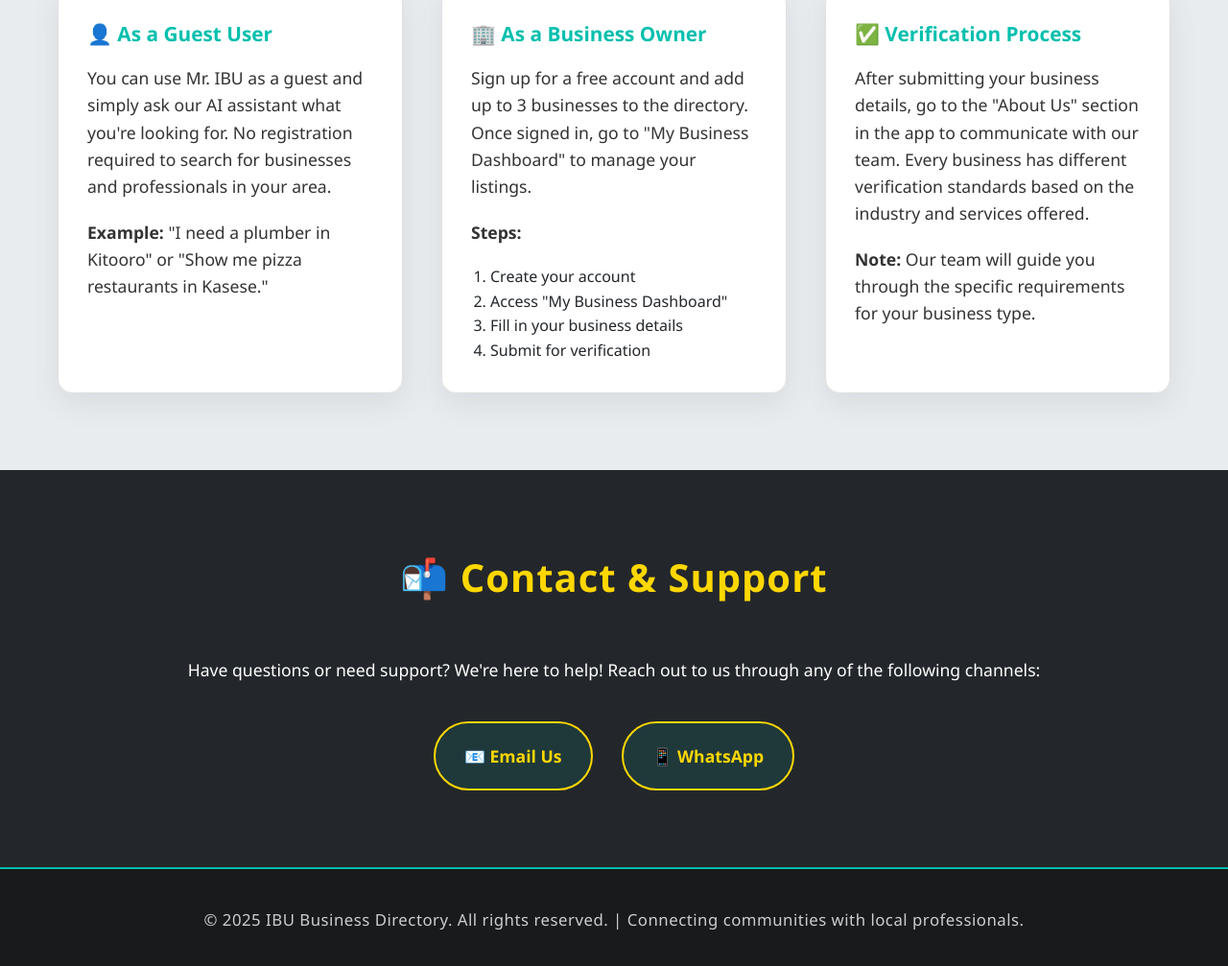
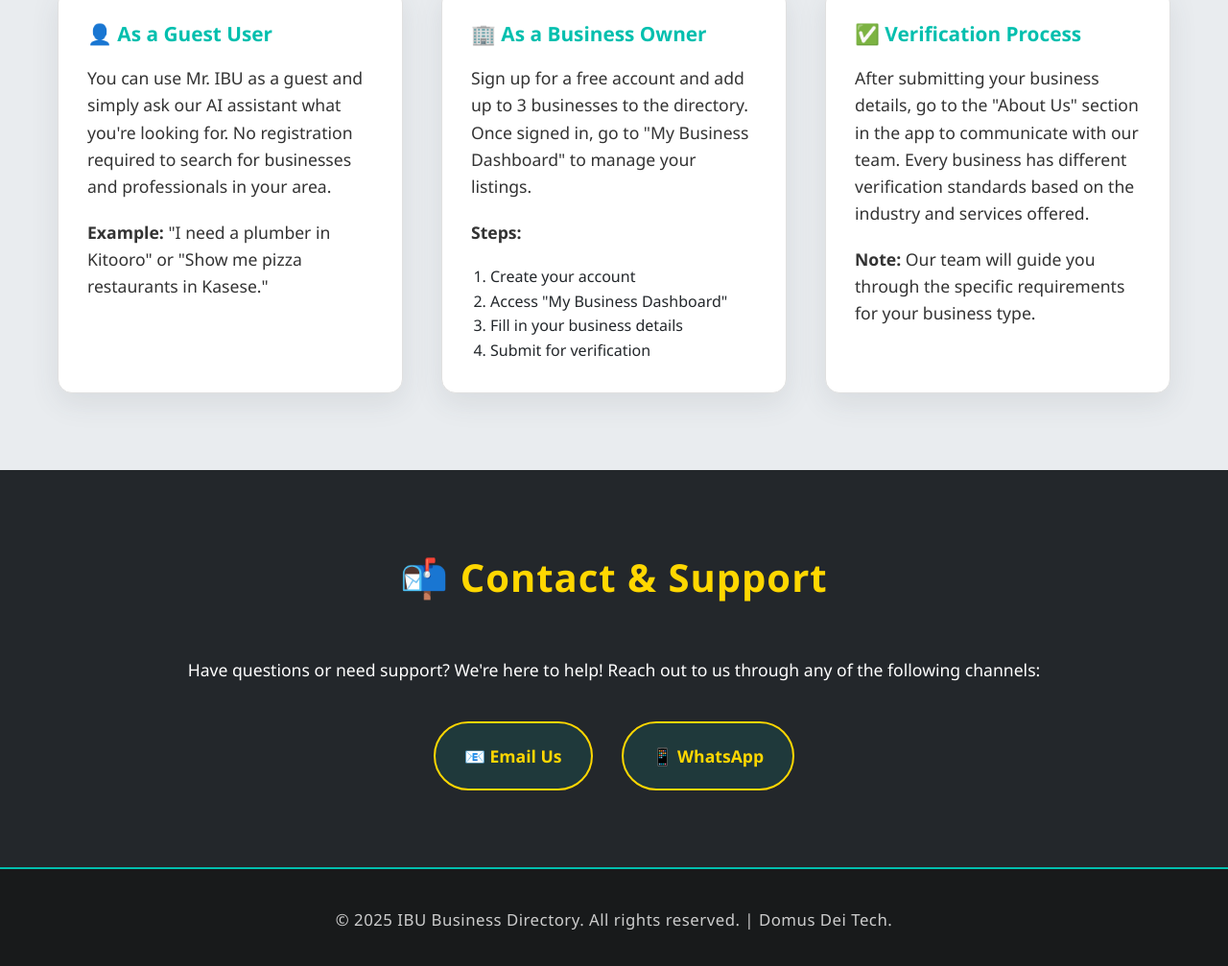
Before and after one commit to AmMasse/IBU-Business-Directory, a plain HTML site: page index.html in a window 1280 px wide. Shown: the part 3458-4465 px from the top of the page at 96% size. Drawn offline with Linux system fonts and the light colour scheme.

Commit message:
Update index.html

```diff
--- a/index.html
+++ b/index.html
@@ -705,7 +705,7 @@
 
     <footer>
         <div class="container">
-            <p>&copy; 2025 IBU Business Directory. All rights reserved. | Connecting communities with local professionals.</p>
+            <p>&copy; 2025 IBU Business Directory. All rights reserved. | Domus Dei Tech.</p>
         </div>
     </footer>
 </body>
```
